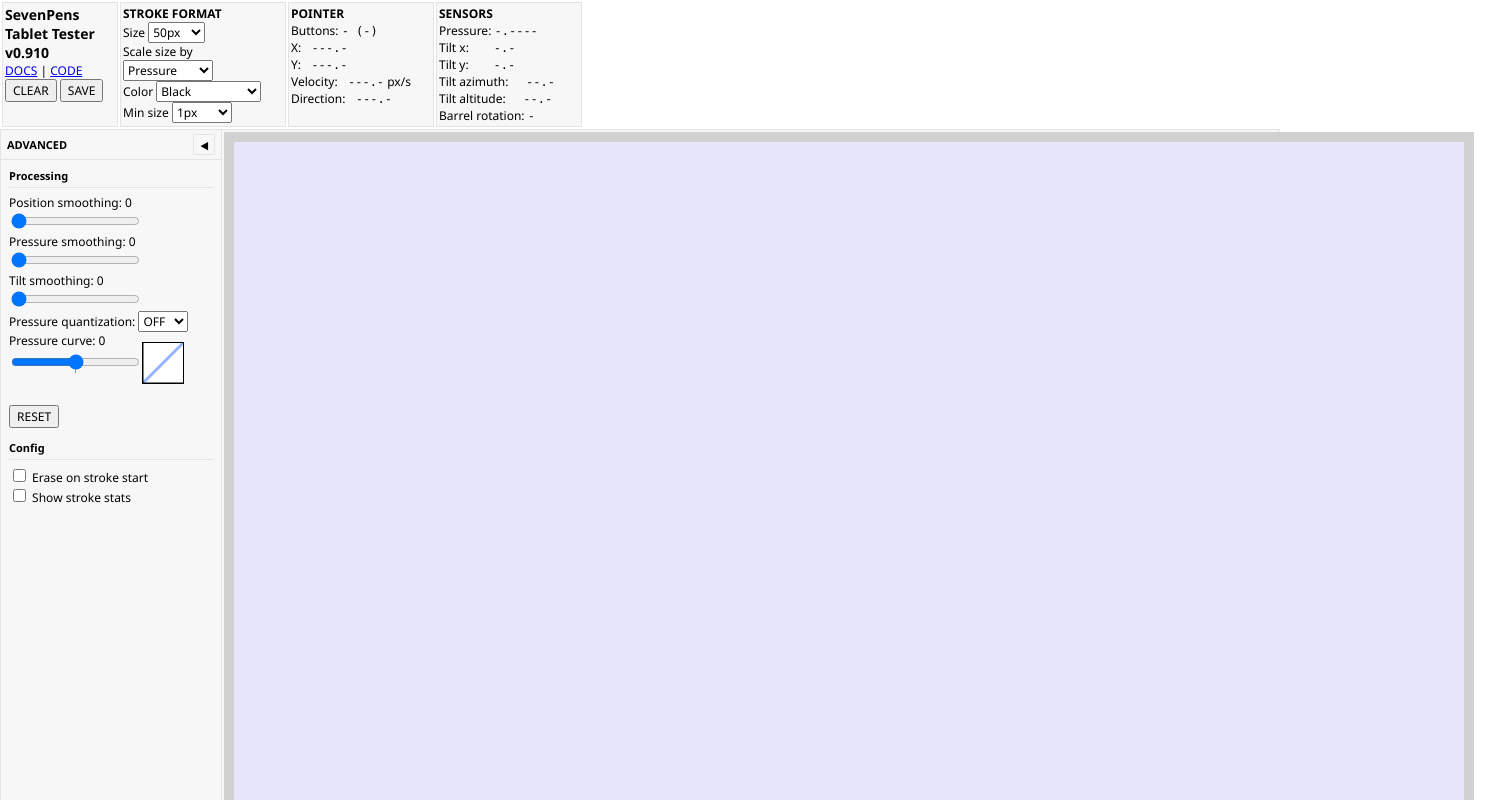
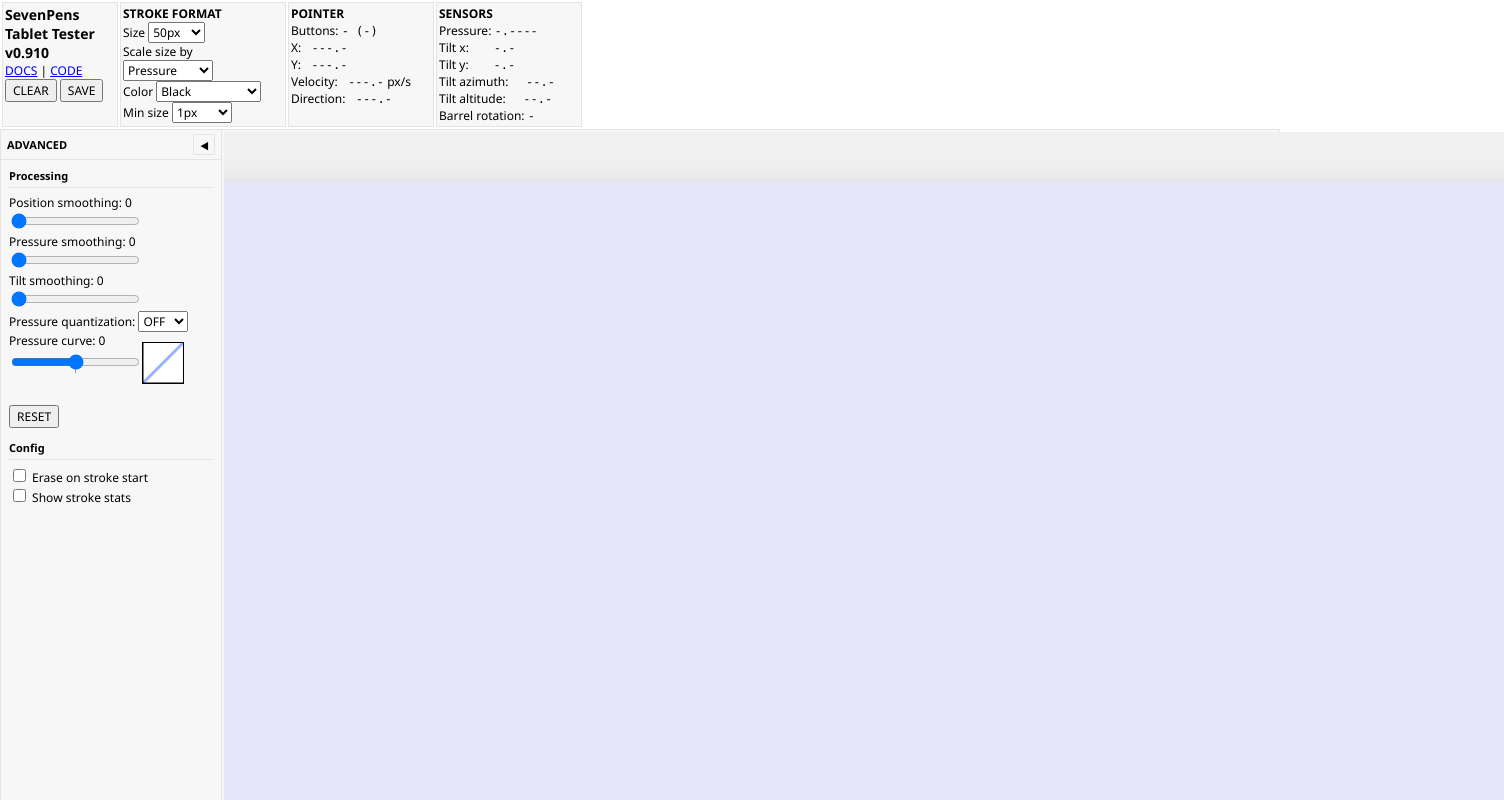
Before and after one commit to TheSevenPens/WebTabletTester, a Svelte app: page / in a window 1280 px wide. Shown: the top 800 px of the page, 1504 px wide, since content can reach past the window. Built offline with nearby package versions, Linux system fonts and the light colour scheme.

Commit message:
Added a zoomable and pannable canvas

```diff
--- a/src/components/CanvasArea.svelte
+++ b/src/components/CanvasArea.svelte
@@ -16,14 +16,34 @@
     import { clearCanvas, getCanvas2DContext } from '../lib/utils/draw';
 
     /** @type {HTMLCanvasElement} */
-    export let canvas;
+    export let canvas: HTMLCanvasElement;
 
     /** @type {HTMLAnchorElement} */
-    let downloadLink;
+    let downloadLink: HTMLAnchorElement;
 
     const dispatch = createEventDispatcher();
 
-    function handlePointer(e) {
+    // Custom dimensions for our fixed canvas
+    const CANVAS_WIDTH = 1920;
+    const CANVAS_HEIGHT = 1080;
+
+    // Viewport state
+    let zoom = 1.0;
+    let panX = 0;
+    let panY = 0;
+
+    // Pan interaction state
+    let isPanning = false;
+    let lastPanX = 0;
+    let lastPanY = 0;
+
+    function handlePointer(e: PointerEvent) {
+        // Intercept middle mouse button for panning
+        if (e.buttons === 4 || isPanning) {
+            handlePan(e);
+            return;
+        }
+
         pointerEventHandler(
             e,
             canvas,
@@ -34,10 +54,71 @@
         );
     }
 
+    function handlePan(e: PointerEvent) {
+        if (e.type === 'pointerdown' && e.buttons === 4) {
+            isPanning = true;
+            lastPanX = e.clientX;
+            lastPanY = e.clientY;
+            if (canvas) {
+                // Setp pointer capture to continue panning even if mouse leaves the element
+                canvas.setPointerCapture(e.pointerId);
+            }
+        } else if (e.type === 'pointermove' && isPanning) {
+            const dx = e.clientX - lastPanX;
+            const dy = e.clientY - lastPanY;
+            panX += dx;
+            panY += dy;
+            lastPanX = e.clientX;
+            lastPanY = e.clientY;
+        } else if (e.type === 'pointerup') {
+            isPanning = false;
+            if (canvas && canvas.hasPointerCapture(e.pointerId)) {
+                canvas.releasePointerCapture(e.pointerId);
+            }
+        }
+    }
+
+
+    function handleWheel(e: WheelEvent) {
+        e.preventDefault();
+
+        const zoomSensitivity = 0.001;
+        const delta = -e.deltaY * zoomSensitivity;
+
+        let newZoom = zoom * Math.exp(delta);
+
+        // Clamp zoom between 0.1x and 10x
+        newZoom = Math.max(0.1, Math.min(newZoom, 10.0));
+
+        // Calculate zoom around pointer location
+        // The pointer position relative to the container
+        const rect = canvas.parentElement!.getBoundingClientRect();
+
+        const mouseX = e.clientX - rect.left;
+        const mouseY = e.clientY - rect.top;
+
+        // Where is the mouse currently relative to the raw canvas size (scaled inversely)
+        const unscaledX = (mouseX - panX) / zoom;
+        const unscaledY = (mouseY - panY) / zoom;
+
+        // Apply new zoom
+        zoom = newZoom;
+
+        // Adjust pan to keep the unscaled point under the mouse
+        panX = mouseX - unscaledX * zoom;
+        panY = mouseY - unscaledY * zoom;
+
+    }
+
     onMount(() => {
-        if (canvas.width < window.innerWidth) {
-            canvas.width = window.innerWidth - 50;
-        }
+        // Initialize our fixed canvas
+        canvas.width = CANVAS_WIDTH;
+        canvas.height = CANVAS_HEIGHT;
+
+        // Center it roughly
+        panX = (window.innerWidth - CANVAS_WIDTH) / 2;
+        panY = 50;
+
         const ctx = getCanvas2DContext(canvas);
         if (ctx) clearCanvas(ctx, canvas, $appSettings.canvasColor);
     });
@@ -55,17 +136,24 @@
         downloadLink.href = url;
         downloadLink.click();
     }
+
 </script>
 
 <!-- svelte-ignore a11y_no_static_element_interactions -->
-<div class="canvasDiv" oncontextmenu={(e) => e.preventDefault()}>
+<div
+    class="canvas-viewport"
+    oncontextmenu={(e) => e.preventDefault()}
+    onwheel={handleWheel}
+>
+    <!-- svelte-ignore a11y_no_static_element_interactions -->
+    <!-- svelte-ignore a11y_mouse_events_have_key_events -->
+    <div class="canvas-transform-wrapper" style="transform: translate({panX}px, {panY}px) scale({zoom});">
         <canvas
             bind:this={canvas}
             id="myCanvas"
-        height="800"
-        style="border: 10px solid #d1d1d1"
+            class="drawing-canvas"
             onpointerdown={handlePointer}
-        onpointerup={onPointerUp}
+            onpointerup={(e) => { e.buttons === 4 || isPanning ? handlePan(e) : onPointerUp(e); }}
             onpointercancel={handlePointer}
             onpointermove={handlePointer}
             onpointerover={defaultPtrEventHandlerDoNothing}
@@ -77,6 +165,33 @@
         >
         </canvas>
     </div>
+</div>
 
 <!-- Hidden download link for saving the canvas -->
 <a bind:this={downloadLink} href={'#'} style="display:none;">download</a>
+
+<style>
+    .canvas-viewport {
+        position: relative;
+        width: 100vw;
+        height: 100vh; /* Actually this should ideally match outer constraints. For now give it large flex size. */
+        overflow: hidden;
+        background-color: #f0f0f0;
+        cursor: Default;
+        touch-action: none; /* Disable browser zooming/panning via touch */
+    }
+
+    .canvas-transform-wrapper {
+        position: absolute;
+        transform-origin: 0 0;
+        will-change: transform;
+        /* Shadow for fixed document look */
+        box-shadow: 0px 4px 20px rgba(0,0,0,0.15);
+    }
+
+    .drawing-canvas {
+        display: block;
+        background-color: white; /* Make sure the fixed bounds are always solidly backgrounded */
+        touch-action: none;
+    }
+</style>
--- a/src/lib/pointer_record.ts
+++ b/src/lib/pointer_record.ts
@@ -47,8 +47,13 @@ export class PointerRecord {
         // if it is any other kind of event, then just the maximum pressure
         const pressureRaw = clampToRange(ptrEvent.pressure, PRESSURE_RANGE);
 
-        const canvasPosXRaw = ptrEvent.offsetX;
-        const canvasPosYRaw = ptrEvent.offsetY;
+        // Calculate coordinates correctly reversing the CSS transform scaling.
+        // offsetX/Y is preserved by browsers even under scale(), but we will
+        // calculate it from clientX/Y and bounding ClientRect to be absolutely robust
+        // across all interactions.
+        const canvasPosXRaw = (ptrEvent.clientX - canvasRect.left) * (ptrEvent.target.width / canvasRect.width);
+        const canvasPosYRaw = (ptrEvent.clientY - canvasRect.top) * (ptrEvent.target.height / canvasRect.height);
+
         this.type = ptrEvent.type;
         this.buttons = ptrEvent.buttons;
         this.pointerType = ptrEvent.pointerType;
```
Lines whose indentation alone changed are shown as unchanged.
